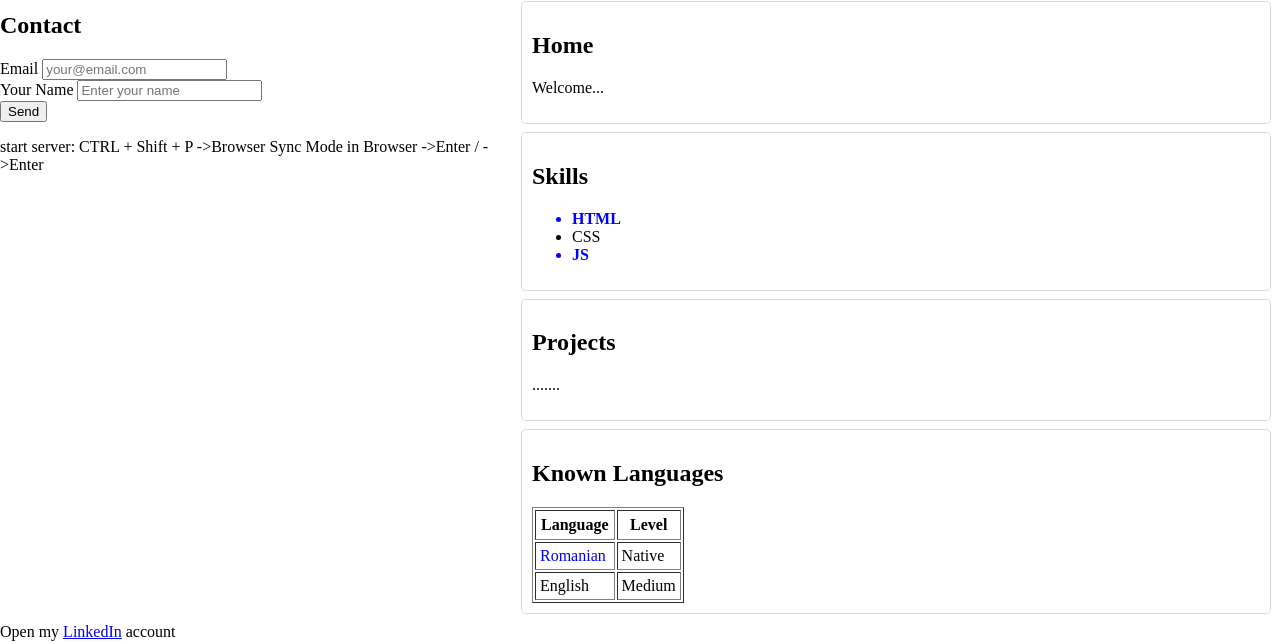
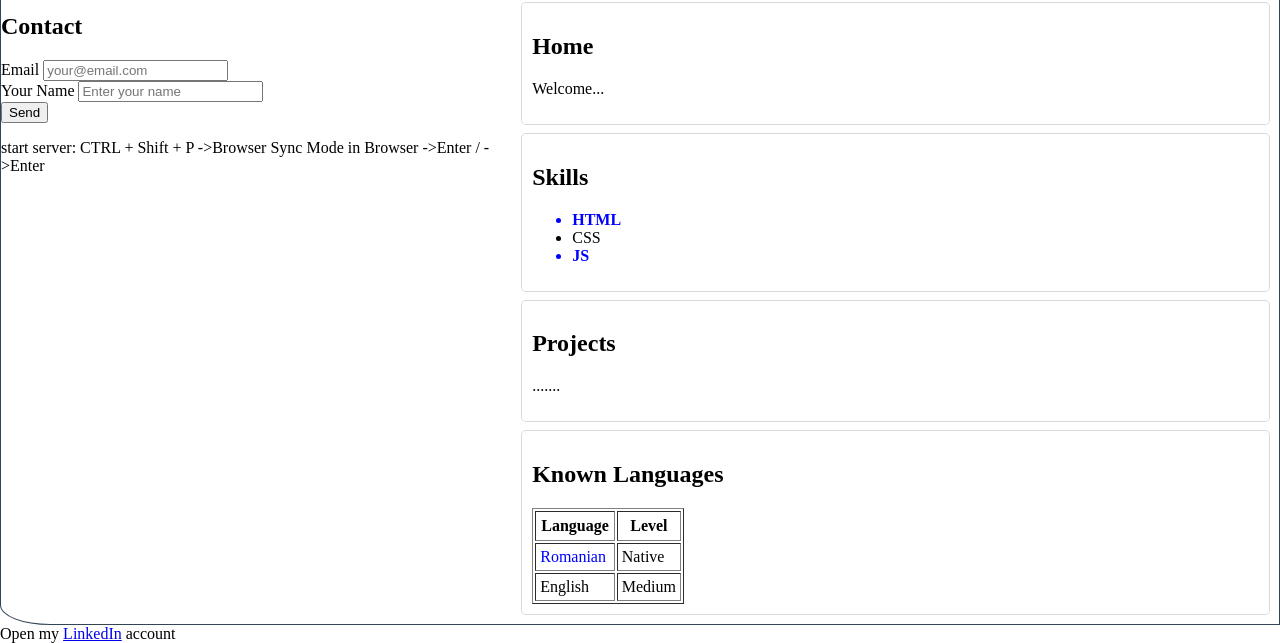
Before and after one commit to tiulia21/tiulia21.github.io, a plain HTML site: page index.html in a window 1280 px wide. Shown: the part 264-907 px from the top of the page. Drawn offline with Linux system fonts and the light colour scheme.

Commit message:
Add border

```diff
--- a/css/style.css
+++ b/css/style.css
@@ -39,7 +39,12 @@ th {
   font-size: 20px;
 }
 header {
-  background-image: linear-gradient(90deg, rgba(127, 219, 180, 0.684) 0%, rgba(164,213,210,0.7707457983193278) 35%, rgba(0,212,255,1) 100%););
+  background-image: linear-gradient(
+    90deg,
+    rgba(127, 219, 180, 0.684) 0%,
+    rgba(164, 213, 210, 0.7707457983193278) 35%,
+    rgba(0, 212, 255, 1) 100%
+  );
 }
 #top-menu-bar {
   text-align: center;
@@ -79,3 +84,7 @@ header {
 td.favorite {
   font-weight: normal;
 }
+#content {
+  border: 1px solid #334455;
+  border-bottom-left-radius: 50px 20px;
+}
```
